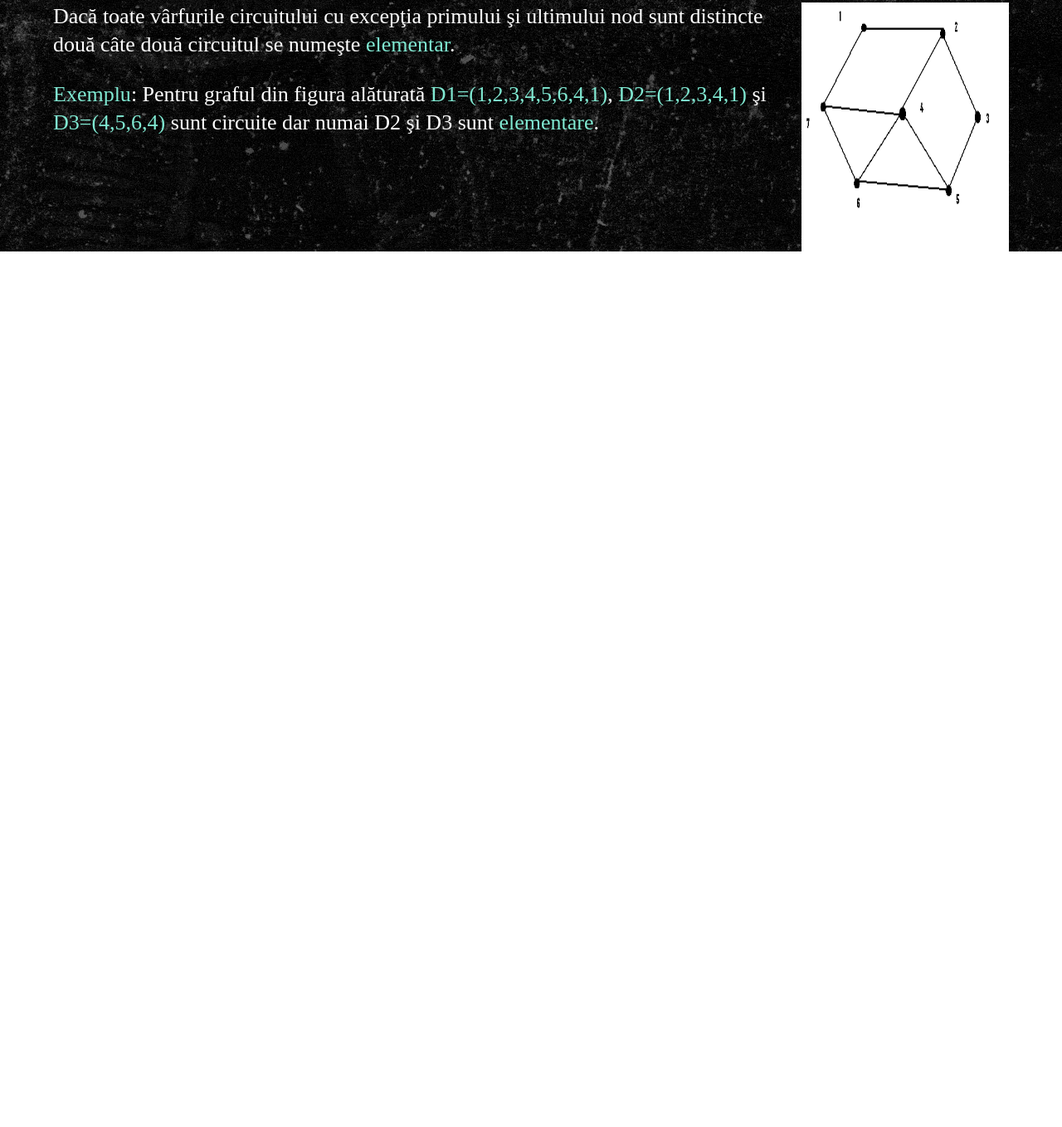
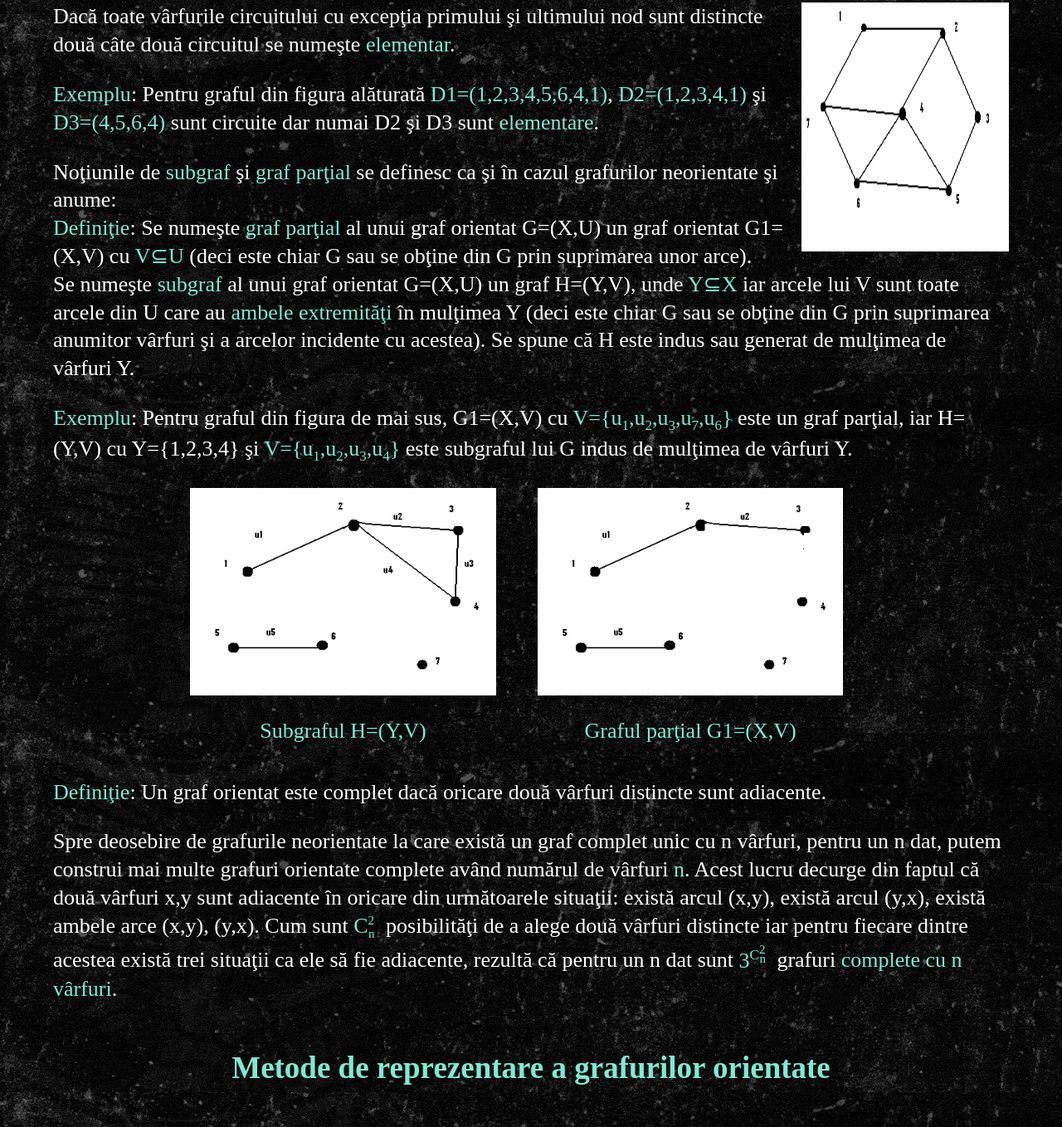
Before and after one commit to ComanacDragos/Graph-Theory, a plain HTML site: page pagini/grafuri_orientate.html in a window 1280 px wide. Shown: the part 2148-3506 px from the top of the page at 83% size. Before the commit the page ends 2451 px from the top, so only its background shows below. Drawn offline with Linux system fonts and the light colour scheme.

Commit message:
25/01/2019

```diff
--- a/pagini/grafuri_orientate.html
+++ b/pagini/grafuri_orientate.html
@@ -21,7 +21,7 @@
         <li><a href="introducere.html#c" class="navlink"><strong>Grafuri în viața reala</strong></a></li>
     </ul>
     </li>
-    <li><a href="#" class="navlink"><strong>Grafuri neorientate</strong></a>
+    <li><a href="grafuri_neorientate.html" class="navlink"><strong>Grafuri neorientate</strong></a>
     <ul>
         <li><a href="grafuri_neorientate.html#a" class="navlink"><strong>Noţiunea de graf neorientat</strong></a></li>
         <li><a href="grafuri_neorientate.html#b" class="navlink"><strong>Reprezentarea grafurilor neorientate</strong></a></li>
@@ -34,6 +34,7 @@
     <li><a href="#" class="navlink"><strong>Grafuri orientate</strong></a>
     <ul>
         <li><a href="#a" class="navlink"><strong>Noţiunea de graf orientat</strong></a></li>
+        <li><a href="#b" class="navlink"><strong>Metode de reprezentare a grafurilor orientate</strong></a></li>
     </ul>
     </li>
     <li><a href="#" class="navlink"><strong>Arbori</strong></a></li>
@@ -112,6 +113,44 @@
     <p>
         <span>Exemplu</span>: Pentru graful din figura alăturată <span>D1=(1,2,3,4,5,6,4,1)</span>, <span>D2=(1,2,3,4,1)</span> şi <span>D3=(4,5,6,4)</span> sunt circuite dar numai D2 şi D3 sunt <span>elementare</span>.
     </p>
+    <p>
+     Noţiunile de <span>subgraf</span> şi <span>graf parţial</span> se definesc ca şi în cazul grafurilor neorientate şi anume:
+     <br><span>Definiţie</span>:  Se numeşte <span>graf parţial</span> al unui graf orientat G=(X,U) un graf orientat G1=(X,V) cu <span>V&sube;U</span> (deci este chiar G sau se obţine din G prin suprimarea unor arce).
+     <br>Se numeşte <span>subgraf</span> al unui graf orientat G=(X,U) un graf H=(Y,V), unde <span>Y&sube;X</span> iar arcele lui V sunt toate arcele din U care au <span>ambele extremităţi</span> în mulţimea Y (deci este chiar G sau se obţine din G prin suprimarea anumitor vârfuri şi a arcelor incidente cu acestea). Se spune că H este indus sau generat de mulţimea de vârfuri Y.
+    </p>
+    <p>
+    <span>Exemplu</span>:
+    Pentru graful din figura de mai sus, G1=(X,V) cu <span>V={u<sub>1</sub>,u<sub>2</sub>,u<sub>3</sub>,u<sub>7</sub>,u<sub>6</sub>}</span> este un graf parţial, iar H=(Y,V) cu Y={1,2,3,4} şi <span>V={u<sub>1</sub>,u<sub>2</sub>,u<sub>3</sub>,u<sub>4</sub>}</span> este subgraful lui G indus de mulţimea de vârfuri Y.
+    </p>
+    <div style="display: block; margin-left: auto; margin-right: auto; width: 80%;">
+        <div class="graf1">
+        <img src="../media/graf-partial1.png" style="height: 250px; width: 100%;">
+        <p style="text-align:center;">
+            <span>Subgraful H=(Y,V)</span>
+        </p>
+    </div>
+    <div class="graf1" >
+        <img src="../media/graf-partial2.png" style="height: 250px;width: 100%;">
+        <p style="text-align:center;">
+            <span>Graful parţial G1=(X,V)</span>
+        </p>
+    </div>
+
+    </div>
+
+    <p style="clear:both; padding-top:50px; ">
+        <span>Definiţie</span>:  Un graf orientat este complet dacă oricare două vârfuri distincte sunt adiacente.
+    </p>
+    <p>
+	Spre deosebire de grafurile neorientate la care există un graf complet unic cu n vârfuri, pentru un n dat, putem construi mai multe grafuri orientate complete având numărul de vârfuri <span>n</span>. Acest lucru decurge din faptul că două vârfuri x,y sunt adiacente în oricare din următoarele situaţii: există arcul (x,y), există arcul (y,x), există ambele arce (x,y), (y,x). Cum sunt <span>C<sup style="font-size:15px;">2</sup><sub style="font-size: 15px;position: relative; left: -7px;">n</sub></span> posibilităţi de a alege două vârfuri distincte iar pentru fiecare dintre acestea există trei situaţii ca ele să fie adiacente, rezultă că pentru un n dat sunt <span>3<sup>C<sup style="font-size:15px;">2</sup><sub style="font-size: 15px;position: relative; left: -7px;">n</sub></sup></span> grafuri <span>complete cu n vârfuri</span>.
+   </p>
+</div>
+
+<div style="clear:both">
+
+<span class="anchor" id="b"></span>
+<h2>Metode de reprezentare a grafurilor orientate</h2>
+
 </div>
 
 </body>
--- a/styles/grafuri_orientate.css
+++ b/styles/grafuri_orientate.css
@@ -0,0 +1,7 @@
+.graf1
+{
+    height: 300px;
+    width: 40%;
+    float: left;
+    margin-left:50px;
+}
```
